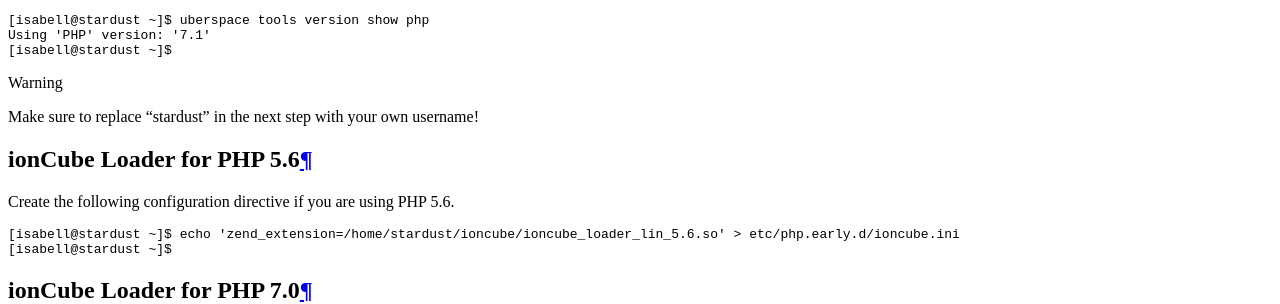
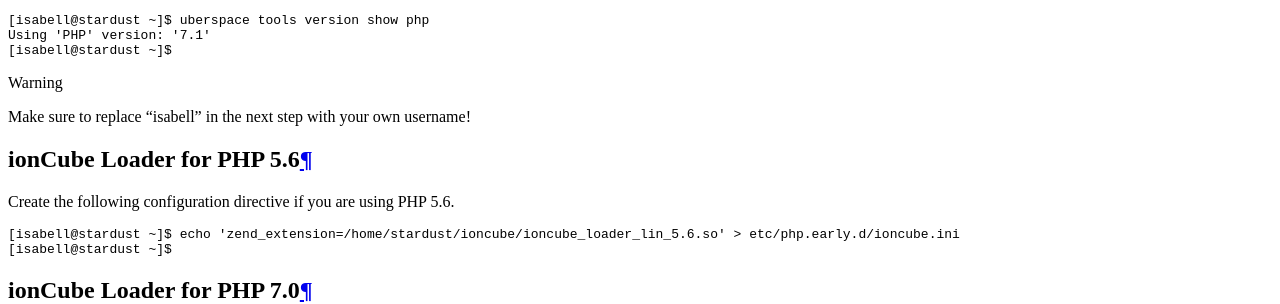
Before and after one commit to Uberspace/lab, a Sphinx documentation site: the page built from source/guide_ioncube.rst, in a window 1280 px wide and 900 px high, scrolled down 1978 px. Shown: the part 152-456 px from the top of the window. Built offline with Sphinx 7.4.7 and the Read the Docs theme 2.0.0, drawn with Linux system fonts in a browser that asks for light colours.

Commit message:
[ioncube] correct user name

```diff
--- a/source/guide_ioncube.rst
+++ b/source/guide_ioncube.rst
@@ -66,7 +66,7 @@
 
 
 
-.. warning:: Make sure to replace "stardust" in the next step with your own username!
+.. warning:: Make sure to replace "isabell" in the next step with your own username!
 
 
 
```
